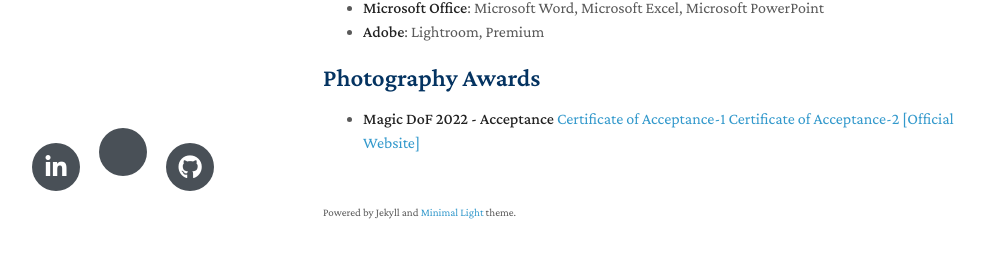
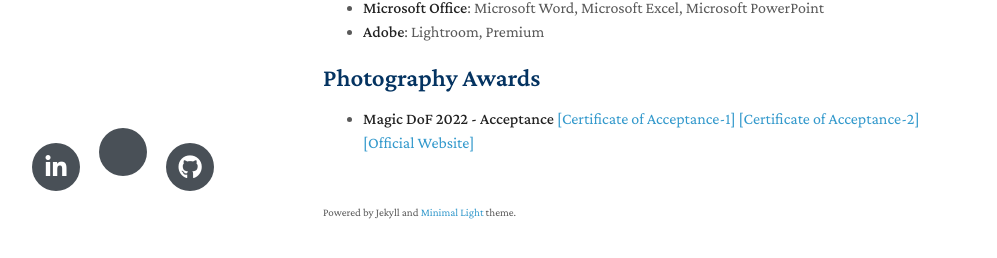
Before and after one commit to zheyixu99/zheyi-resume, a Jekyll site: the page built from index.md, in a window 1280 px wide and 900 px high, scrolled down 2559 px. Shown: the part 607-865 px from the top of the window, without its empty margins (147-1144 px from the left). Built offline with Jekyll 4.4.1, drawn with Linux system fonts in a browser that asks for light colours; nearby versions of some CDN libraries; a style sheet for code colours, icons or effects is not loaded; our own code applies the rules of GitHub Pages for plain Markdown files.

```diff
--- a/index.md
+++ b/index.md
@@ -152,4 +152,4 @@ layout: homepage
 - **Adobe**: Lightroom, Premium
 
 ## Photography Awards
-- **Magic DoF 2022 - Acceptance** [Certificate of Acceptance-1](https://zheyi-resume.vercel.app/assets/img/photocontest/ZheyiXu(China)-CoExistence.jpg) [Certificate of Acceptance-2](https://zheyi-resume.vercel.app/assets/img/photocontest/ZheyiXu(China)-FishingintheAutumnMorning.jpg) <a href="https://dof.photomagart.com/">[Official Website]</a>
+- **Magic DoF 2022 - Acceptance** [[Certificate of Acceptance-1]](https://zheyi-resume.vercel.app/assets/img/photocontest/ZheyiXu(China)-CoExistence.jpg) [[Certificate of Acceptance-2]](https://zheyi-resume.vercel.app/assets/img/photocontest/ZheyiXu(China)-FishingintheAutumnMorning.jpg) <a href="https://dof.photomagart.com/">[Official Website]</a>
```
